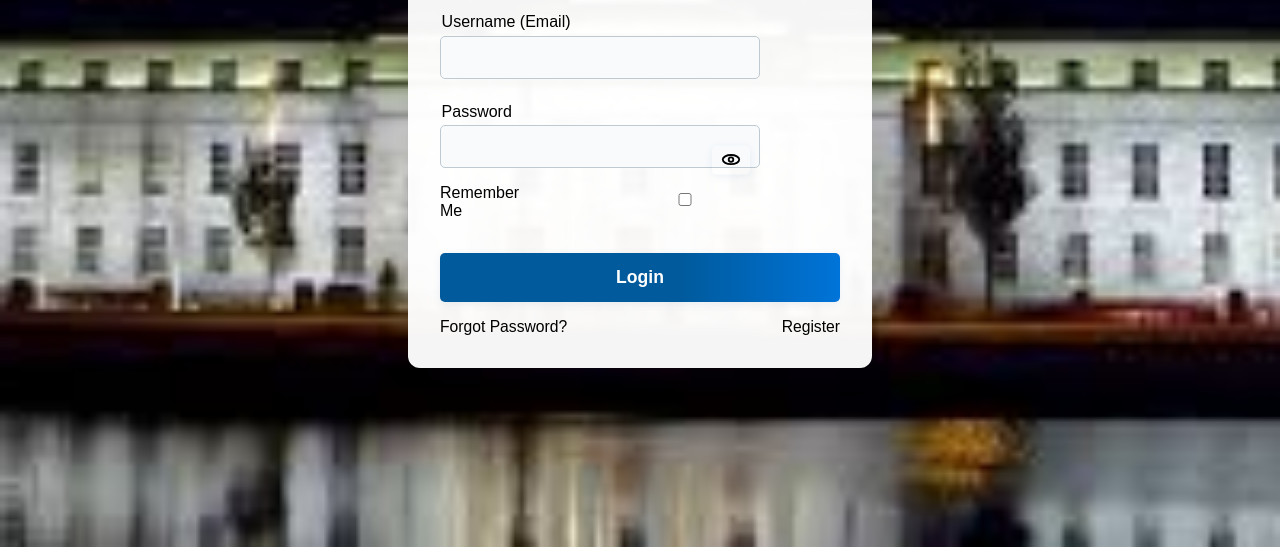
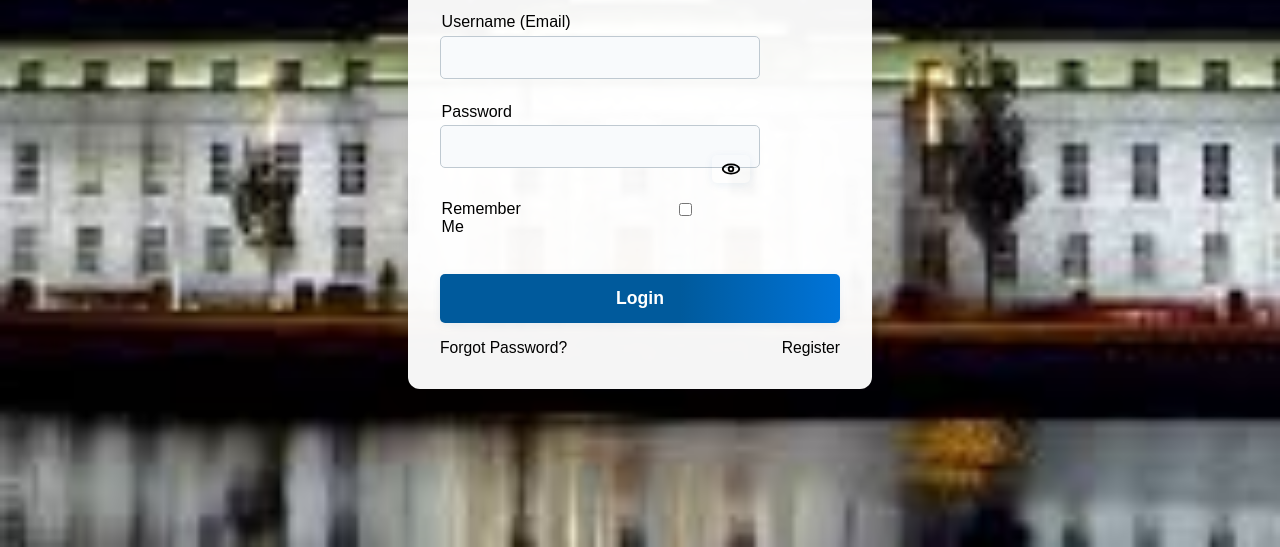
Before and after one commit to AssetCCC/Asset-Management-Sytstem-CCC, a plain HTML site: page index.html in a window 1280 px wide. Shown: the part 253-800 px from the top of the page. Drawn offline with nearby package versions, Linux system fonts and the light colour scheme.

Commit message:
Add files via upload

```diff
--- a/index.html
+++ b/index.html
@@ -170,8 +170,7 @@
         #toggle-password {
             position: absolute;
             right: 0.5em;
-            top: calc(50% - 10px);
-            transform: translateY(-50%);
+            top: 10px; /* Move up by 10px from the top of the input */
             background: none;
             border: none;
             cursor: pointer;
@@ -183,6 +182,12 @@
             display: flex;
             align-items: center;
             justify-content: center;
+        }
+        .remember-me-row {
+          display: flex;
+          align-items: center;
+          gap: 0.5em;
+          margin: 0.5em 0 1em 0;
         }
     </style>
 </head>
@@ -205,9 +210,9 @@
                   <svg id="eye-icon" xmlns="http://www.w3.org/2000/svg" width="22" height="22" viewBox="0 0 24 24" fill="none" stroke="black" stroke-width="2" stroke-linecap="round" stroke-linejoin="round"><ellipse cx="12" cy="12" rx="9" ry="5"/><circle cx="12" cy="12" r="2.5"/></svg>
                 </button>
             </div>
-            <div style="margin: 0.5em 0 1em 0; display: flex; flex-direction: row; align-items: center; gap: 0.5em;">
-                <label for="remember-me" style="margin: 0; font-weight: normal; color: black; cursor: pointer; display: flex; align-items: center;">Remember Me</label>
-                <input type="checkbox" id="remember-me" style="display: flex; align-items: center;">
+            <div class="remember-me-row">
+                <label for="remember-me">Remember Me</label>
+                <input type="checkbox" id="remember-me">
             </div>
             <button type="submit">Login</button>
             <div class="login-links">
```
